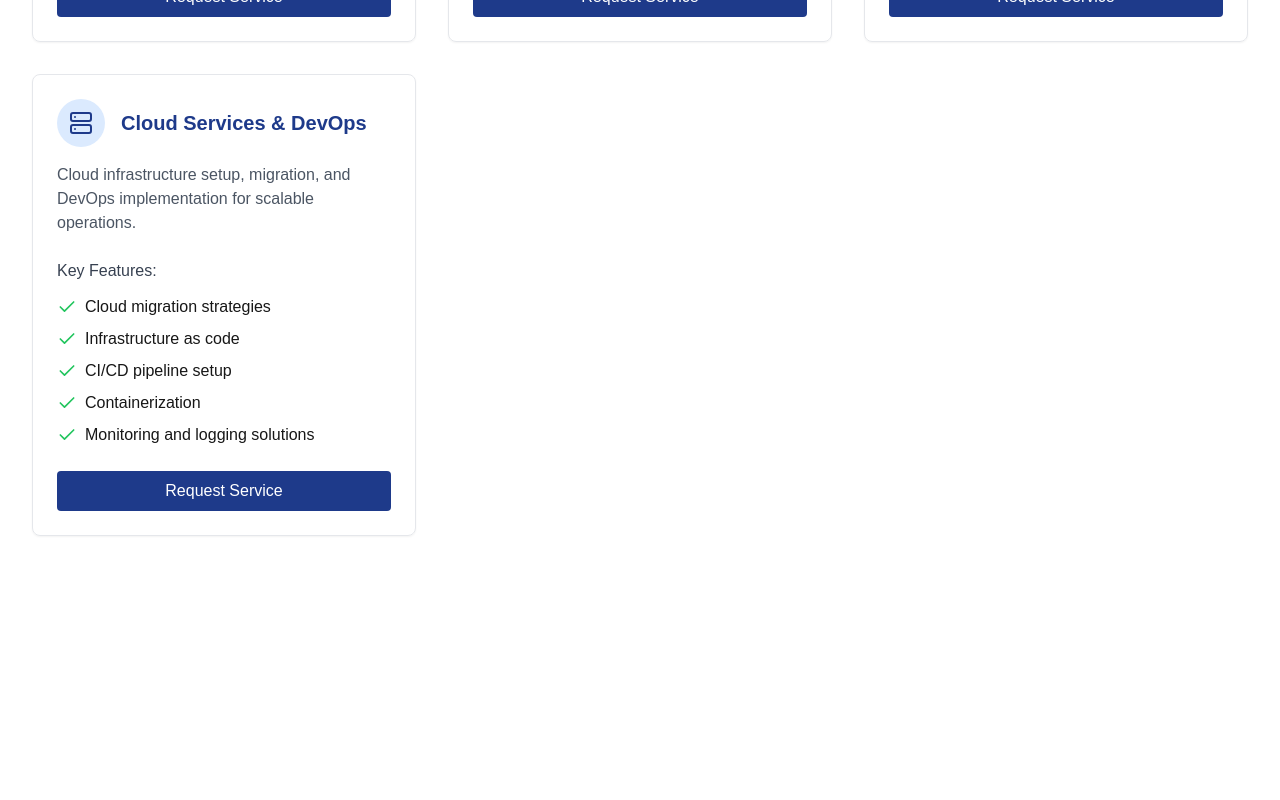
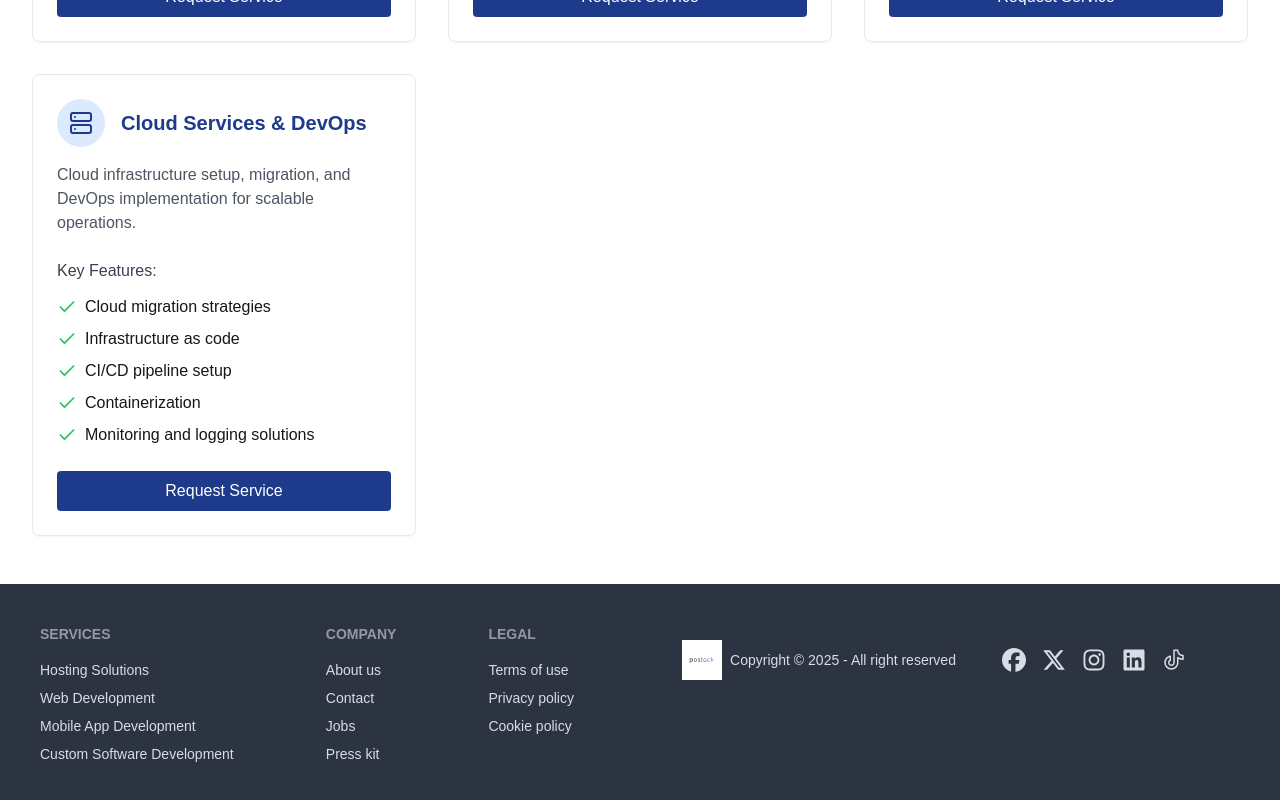
Before and after one commit to IsaacPhiri/Postack-Solutions-website, a Next.js app: page / in a window 1280 px wide. Shown: the part 1998-2798 px from the top of the page. Before the commit the page ends 2582 px from the top, so only its background shows below. Built offline with nearby package versions, Linux system fonts and the light colour scheme.

Commit message:
Add Footer component to Home page

```diff
--- a/app/page.tsx
+++ b/app/page.tsx
@@ -2,6 +2,7 @@ import React from "react";
 import Navbar from "@/components/navbar/page";
 import Hero from "@/components/hero/page";
 import DevelopmentServices from "@/components/development-services/page";
+import Footer from "@/components/footer/page";
 
 export default function Home() {
   return (
@@ -9,6 +10,7 @@ export default function Home() {
       <Navbar />
       <Hero />
       <DevelopmentServices />
+      <Footer />
     </>
   );
 }
```
